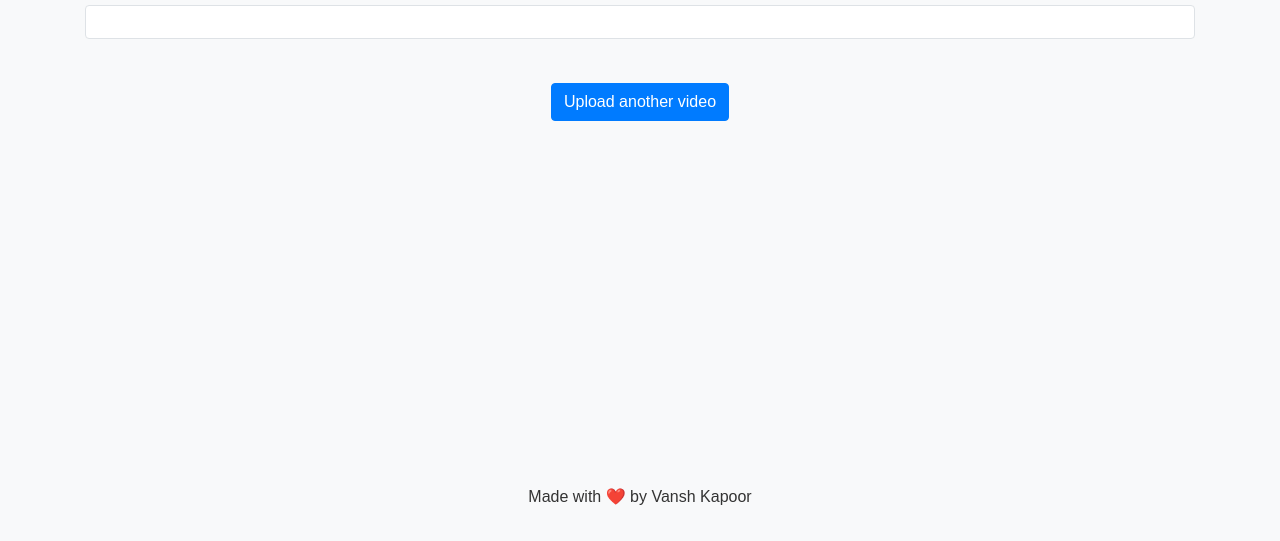
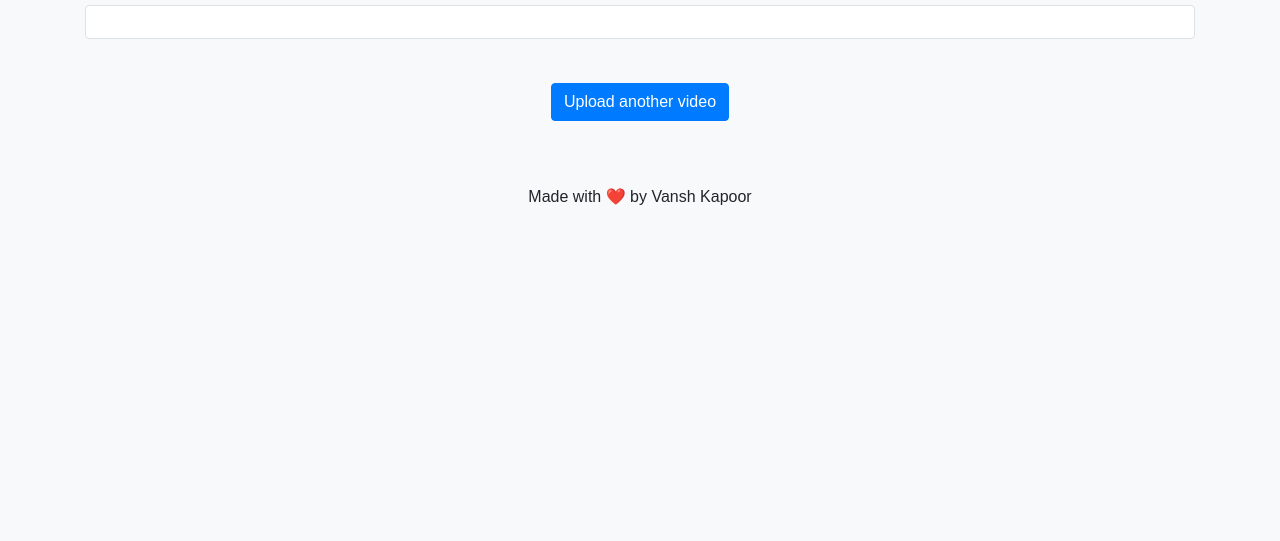
Before and after one commit to Vanssh-k/speaking-bot, a FastAPI app: template templates/report.html in a window 1280 px wide. Shown: the part 259-800 px from the top of the page. Run offline with FastAPI, Linux system fonts and the light colour scheme; the template is opened without the code that fills it, so the values that code supplies are empty; some libraries are stand-ins or nearby versions.

Commit message:
Footer Update!

```diff
--- a/static/styles.css
+++ b/static/styles.css
@@ -31,10 +31,9 @@ h2 {
     font-size: 1rem;
 }
 
-footer {
+.footer {
     background-color: #f1f1f1;
     color: #333;
-    position: fixed;
     bottom: 0;
     width: 100%;
 }
--- a/templates/report.html
+++ b/templates/report.html
@@ -61,12 +61,12 @@
         <p class="text-center">Total Words: <strong>{{ report.total_words }}</strong></p>
         <h2>Analysis:</h2>
         <pre class="bg-white p-3 border rounded" style="white-space: pre-wrap;">{{ report.analysis }}</pre>
-        <div class="text-center mt-4">
-            <a href="/" class="btn btn-primary">Upload another video</a>
-        </div>
     </div>
-    <footer class="bg-light text-center p-3 mt-5">
+    <div class="text-center m-4">
+        <a href="/" class="btn btn-primary">Upload another video</a>
+    </div>
+    <div class="footer bg-light text-center p-3 mt-5">
         <p>Made with ❤️ by Vansh Kapoor</p>
-    </footer>
+    </div>
 </body>
 </html>
```
